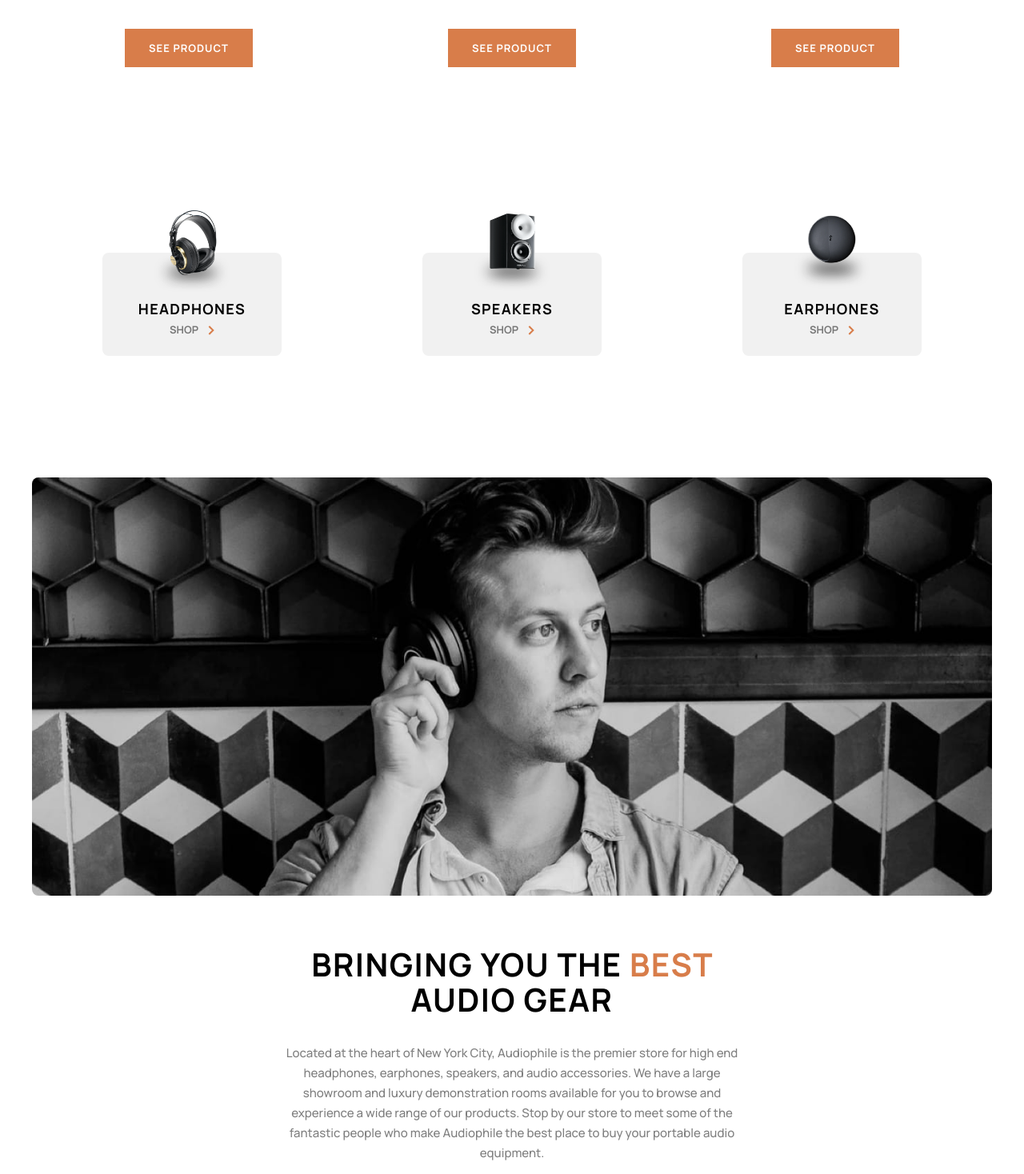
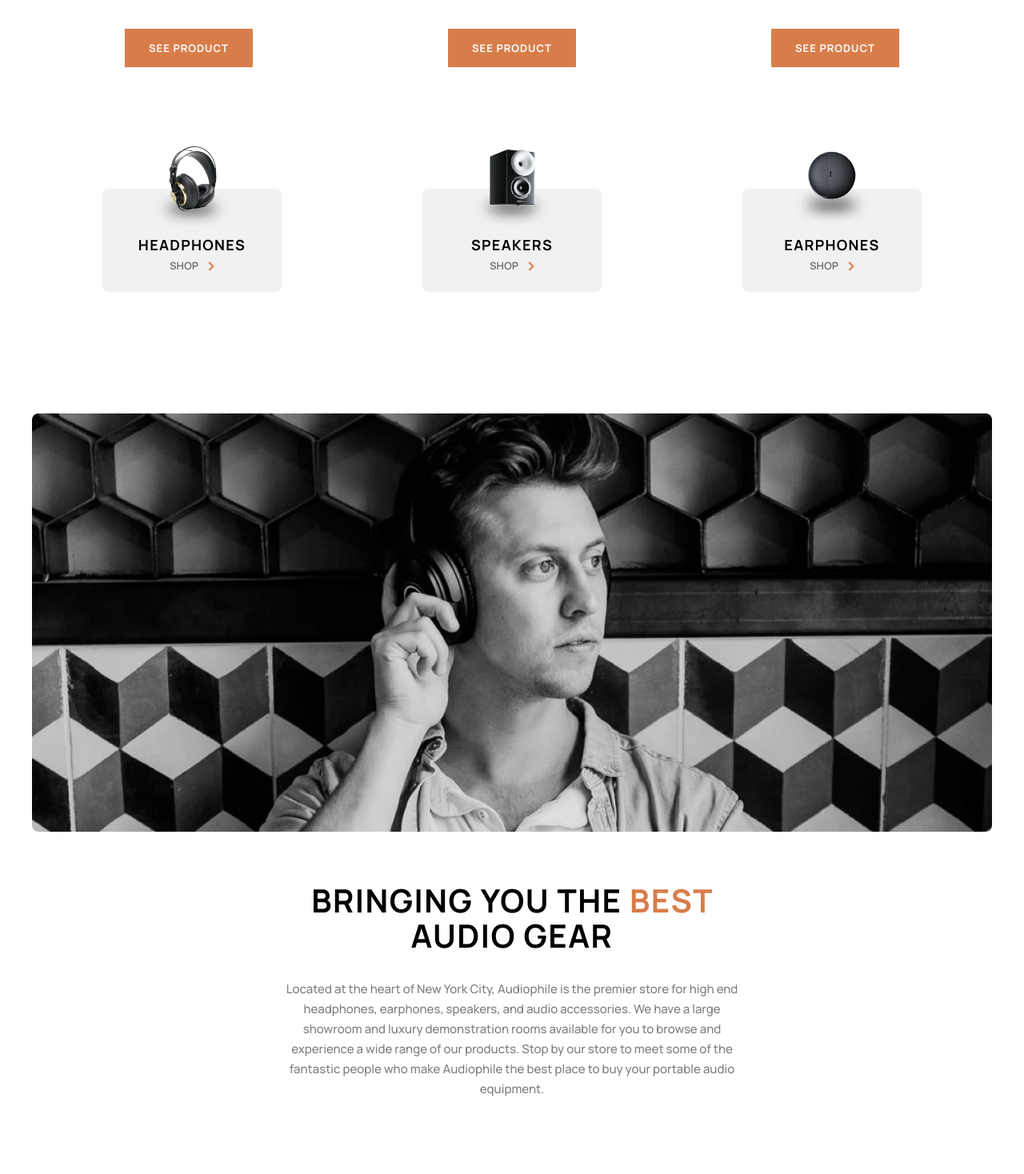
Before and after one commit to Patrick-Dolan/audiophile-ecommerce-website, a React (Vite) app: page /audiophile-ecommerce-website/product/xx59-headphones in a window 1280 px wide. Shown: the part 2822-4290 px from the top of the page at 80% size. Built offline with nearby package versions, Linux system fonts and the light colour scheme.

Commit message:
refactor layout for tablet sizes

```diff
--- a/src/components/pages/ProductDetailsPage.jsx
+++ b/src/components/pages/ProductDetailsPage.jsx
@@ -22,13 +22,17 @@ function ProductDetailsPage() {
       <div className="mt-4 mb-6">
         <button onClick={handleGoBack} className="opacity-50 text-15px">Go Back</button>
       </div>
-      <div className="space-y-30">
+      <div className="mb-30">
         <ProductInformation product={product} />
+      </div>
+      <div className="mb-30 md:mb-10">
         <RecommendedProducts products={product.others} />
+      </div>
+      <div className="mb-30">
         <NavLinks />
-        <div className="mb-30">
-          <MarketingCard />
-        </div>
+      </div>
+      <div className="mb-30">
+        <MarketingCard />
       </div>
     </ContentWrapper>
   )
```
